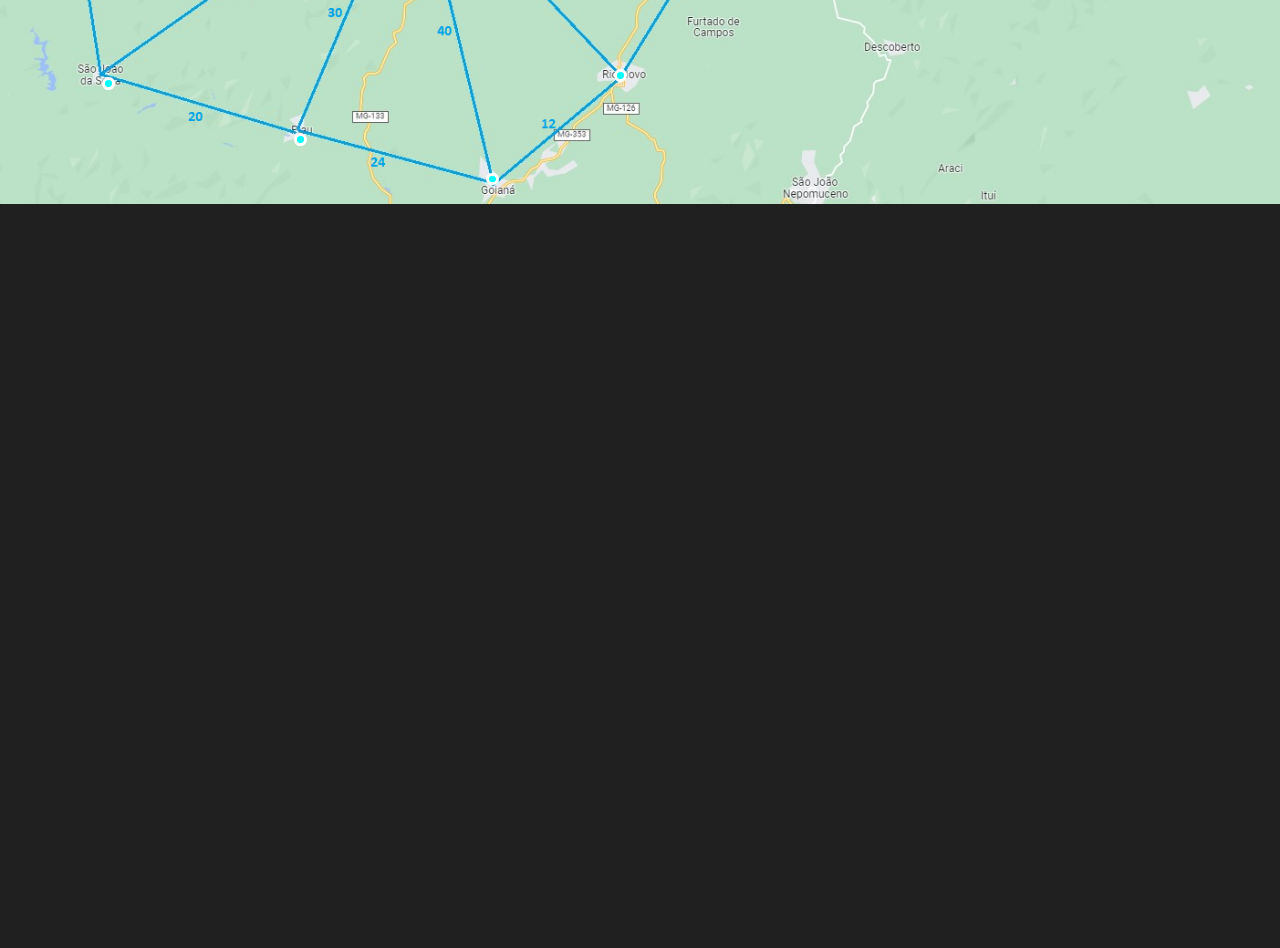
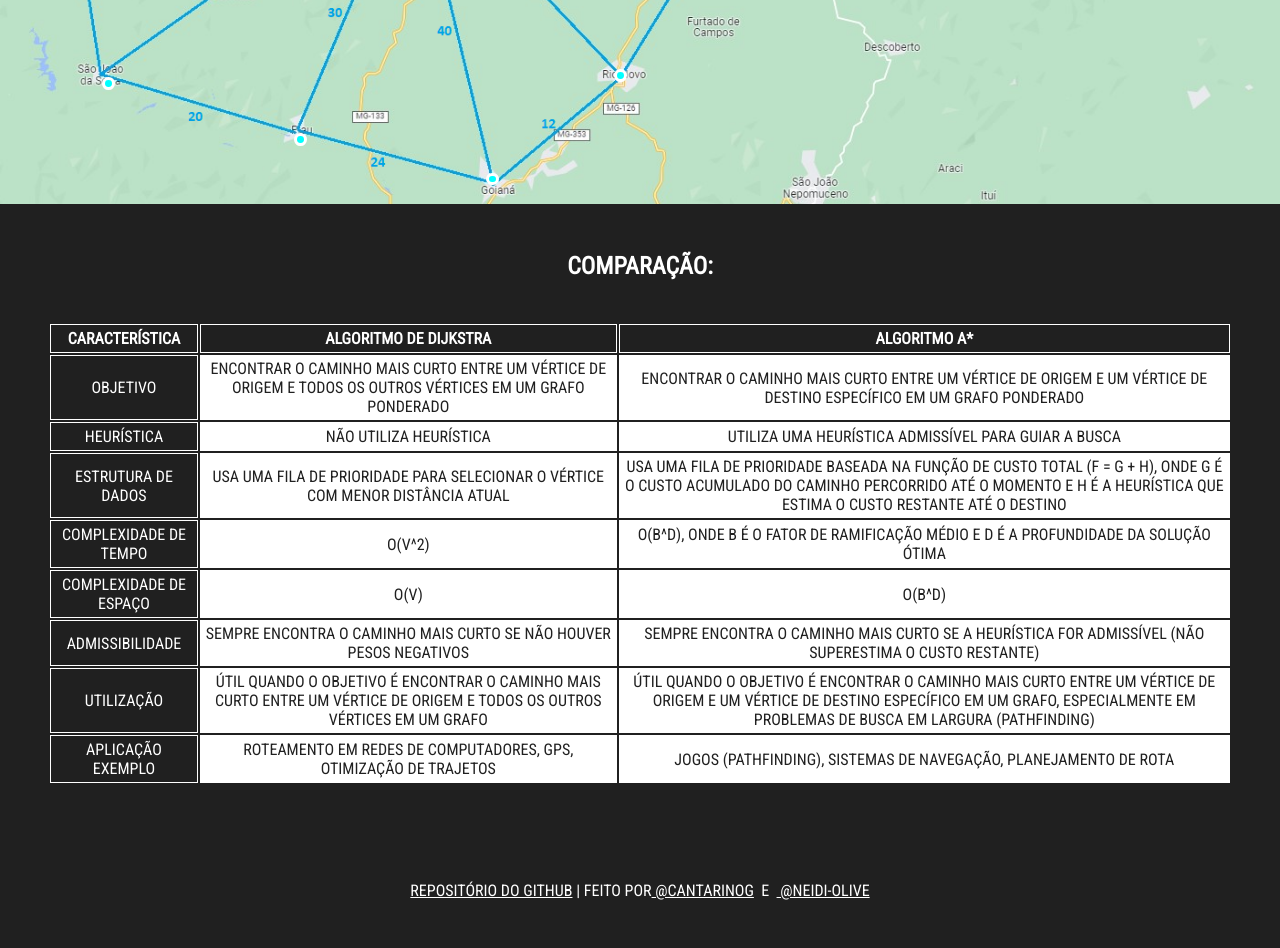
Before and after one commit to CantarinoG/dijkistraAStarComparison, a plain HTML site: page index.html in a window 1280 px wide. Shown: the part 670-1618 px from the top of the page. Before the commit the page ends 970 px from the top, so only its background shows below. Drawn offline with Linux system fonts and the light colour scheme.

Commit message:
Add table and small design fixes

```diff
--- a/index.html
+++ b/index.html
@@ -32,11 +32,64 @@
                 <button class="vertex" id="p13"></button>
             </div>
         </section>
-        <section id="data">
-            <table></table>
+        <section class="compare">
+            <h2>Comparação:</h2>
+            <table>
+                <thead>
+                  <tr>
+                    <th>Característica</th>
+                    <th>Algoritmo de Dijkstra</th>
+                    <th>Algoritmo A*</th>
+                  </tr>
+                </thead>
+                <tbody>
+                  <tr>
+                    <td>Objetivo</td>
+                    <td>Encontrar o caminho mais curto entre um vértice de origem e todos os outros vértices em um grafo ponderado</td>
+                    <td>Encontrar o caminho mais curto entre um vértice de origem e um vértice de destino específico em um grafo ponderado</td>
+                  </tr>
+                  <tr>
+                    <td>Heurística</td>
+                    <td>Não utiliza heurística</td>
+                    <td>Utiliza uma heurística admissível para guiar a busca</td>
+                  </tr>
+                  <tr>
+                    <td>Estrutura de Dados</td>
+                    <td>Usa uma fila de prioridade para selecionar o vértice com menor distância atual</td>
+                    <td>Usa uma fila de prioridade baseada na função de custo total (f = g + h), onde g é o custo acumulado do caminho percorrido até o momento e h é a heurística que estima o custo restante até o destino</td>
+                  </tr>
+                  <tr>
+                    <td>Complexidade de Tempo</td>
+                    <td>O(V^2)</td>
+                    <td>O(b^d), onde b é o fator de ramificação médio e d é a profundidade da solução ótima</td>
+                  </tr>
+                  <tr>
+                    <td>Complexidade de Espaço</td>
+                    <td>O(V)</td>
+                    <td>O(b^d)</td>
+                  </tr>
+                  <tr>
+                    <td>Admissibilidade</td>
+                    <td>Sempre encontra o caminho mais curto se não houver pesos negativos</td>
+                    <td>Sempre encontra o caminho mais curto se a heurística for admissível (não superestima o custo restante)</td>
+                  </tr>
+                  <tr>
+                    <td>Utilização</td>
+                    <td>Útil quando o objetivo é encontrar o caminho mais curto entre um vértice de origem e todos os outros vértices em um grafo</td>
+                    <td>Útil quando o objetivo é encontrar o caminho mais curto entre um vértice de origem e um vértice de destino específico em um grafo, especialmente em problemas de busca em largura (pathfinding)</td>
+                  </tr>
+                  <tr>
+                    <td>Aplicação Exemplo</td>
+                    <td>Roteamento em redes de computadores, GPS, otimização de trajetos</td>
+                    <td>Jogos (pathfinding), sistemas de navegação, planejamento de rota</td>
+                  </tr>
+                </tbody>
+              </table>
         </section>
     </main>
-    <footer></footer>
+    <footer class="compare">
+        <a target=”_blank” href="https://github.com/CantarinoG/dijkistraAStarComparison">Repositório do GitHub</a> &nbsp;| Feito por <a target=”_blank” href="https://github.com/CantarinoG">&nbsp;@CantarinoG</a>&nbsp; e &nbsp;<a target=”_blank” href="https://github.com/neidi-olive">&nbsp;@neidi-olive</a>
+    </footer>
 
 </body>
 
--- a/style.css
+++ b/style.css
@@ -122,7 +122,7 @@ h1, h2 {
     left: 73%;
 }
 
-header {
+header, .compare {
     position: sticky;
     top: 0;
     background-color: #202020;
@@ -131,6 +131,10 @@ header {
     z-index: 1;
     text-transform: uppercase;
     padding: 20px;
+}
+
+.compare h2 {
+    padding-bottom: 42px;
 }
 
 header button {
@@ -148,6 +152,39 @@ header button:hover {
     color: #202020;
 }
 
-#data {
+.compare {
     padding: 48px;
+    justify-content: center;
+    flex-direction: column;
 }
+
+footer {
+    flex-direction: row !important;
+}
+
+table {
+    border-collapse: initial;
+}
+
+table th, table tr td:first-child {
+    background-color: #202020;
+    color: #fff;
+    padding: 4px;
+    text-align: center;
+    border: 1px solid white;
+}
+
+table td {
+    background-color: #fff;
+    color: #202020;
+    padding: 4px;
+    text-align: center;
+}
+
+a:link, a:visited {
+    color: #fff;
+}
+
+a:hover {
+    color: aquamarine;
+}
```
